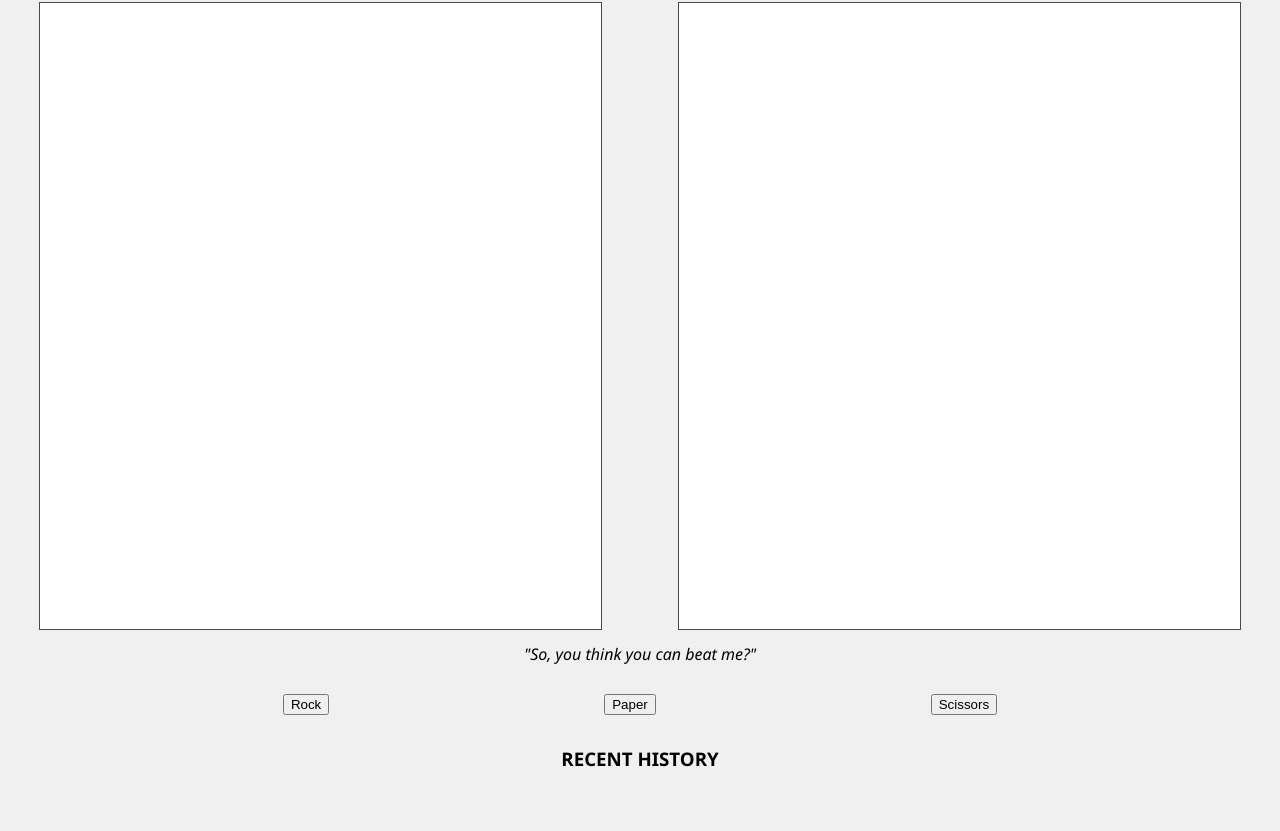
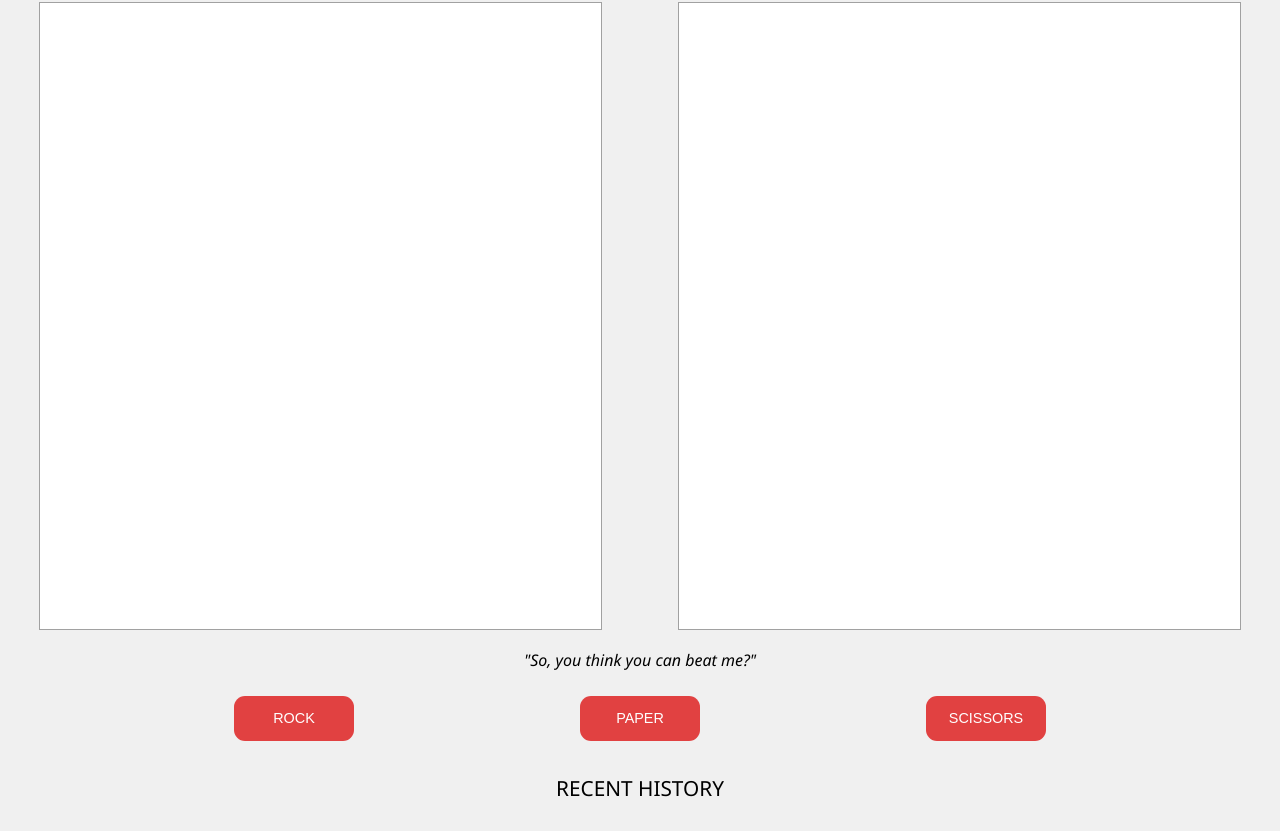
Before and after one commit to Anythinnk/rock-paper-scissors, a plain HTML site: page index.html in a window 1280 px wide. Shown: the part 364-1195 px from the top of the page. Before the commit the page ends 1162 px from the top, so only its background shows below. Drawn offline with Linux system fonts and the light colour scheme.

Commit message:
Added styling for buttons.

```diff
--- a/style.css
+++ b/style.css
@@ -3,10 +3,12 @@
 }
 
 :root {
-    --custom-red: rgb(209, 21, 21);
+    --custom-red: rgb(225, 65, 65);
+    --custom-dark-red: rgb(195, 65, 65);
+    --custom-light-red: rgb(255, 65, 65);
     --custom-green: rgb(27, 155, 91);
-    --custom-dark-grey: rgb(73, 73, 73);
-    --custom-grey: rgb(114, 114, 114);
+    --custom-dark-grey: rgb(122, 122, 122);
+    --custom-grey: rgb(161, 161, 161);
     --custom-off-white: rgb(240, 240, 240);
 }
 
@@ -112,7 +114,7 @@ main {
 }
 
 .choice-display-box {
-    border: 1px solid var(--custom-dark-grey);
+    border: 1px solid var(--custom-grey);
     margin: 0 5%;
     padding-bottom: 100%;
     background-color: white;
@@ -133,10 +135,37 @@ main {
 #computer-taunt > p {
     font-size: 1rem;
     font-style: italic;
-    margin-top: 0;
+    margin: 6px 0 12px;
+}
+
+.player-buttons {
+    height: 45px;
+    width: 120px;
+    border: none;
+    border-radius: 11px;
+    color: white;
+    text-transform: uppercase;
+    font-size: 0.9rem;
+    text-align: center;
+    cursor: pointer;
+    outline: none;
+    background-color: var(--custom-red);
+}
+
+.player-buttons:hover {
+    background-color: var(--custom-dark-red);
+}
+
+.player-buttons:active {
+    background-color: var(--custom-light-red);
 }
 
 #round-history {
     grid-area: history;
     text-align: center;
 }
+
+#round-history > h3 {
+    font-weight: normal;
+    font-size: 1.3rem;
+}
```
